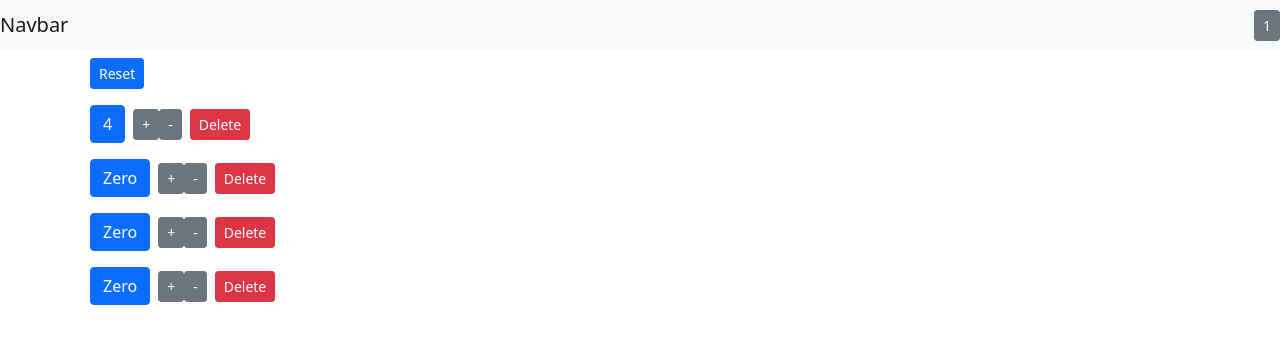
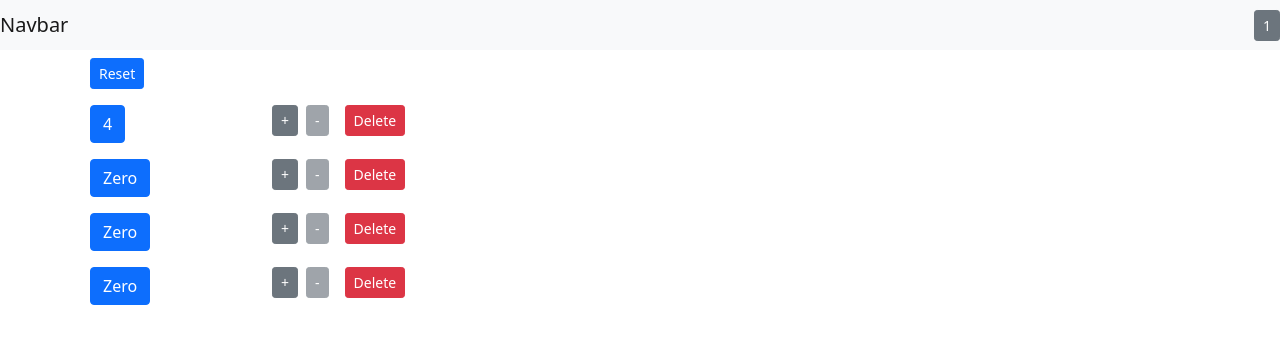
Before and after one commit to kusumghimire/react-counter-app, a React (Create React App) app: page / in a window 1280 px wide. Shown: the top 344 px of the page. Built offline with nearby package versions, Linux system fonts and the light colour scheme.

Commit message:
bootstrap class added

```diff
--- a/src/components/counter.jsx
+++ b/src/components/counter.jsx
@@ -26,8 +26,12 @@
 
   render() {
     return (
-      <div>
+      <div className="row">
+        <div className="col-2">
         <span className={this.getBadgeClasses()}>{this.formatCount()}</span>
+
+        </div>
+        <div className="col">
         <button
           onClick={() => this.props.onIncrement(this.props.counter)}
           className="btn btn-secondary btn-sm"
@@ -36,11 +40,14 @@
         </button>
         <button
           onClick={() => this.props.onDecrement(this.props.counter)}
-          className="btn btn-secondary btn-sm"
+          className="btn btn-secondary btn-sm m-2"
+          disabled={this.props.counter.value ===0 ? "disabled" : " "}
         >
           -
         </button>
         <button onClick={()=> this.props.onDelete(this.props.id)} className="btn btn-danger btn-sm m-2">Delete</button>
+
+        </div>
       </div>
     );
   }
```
